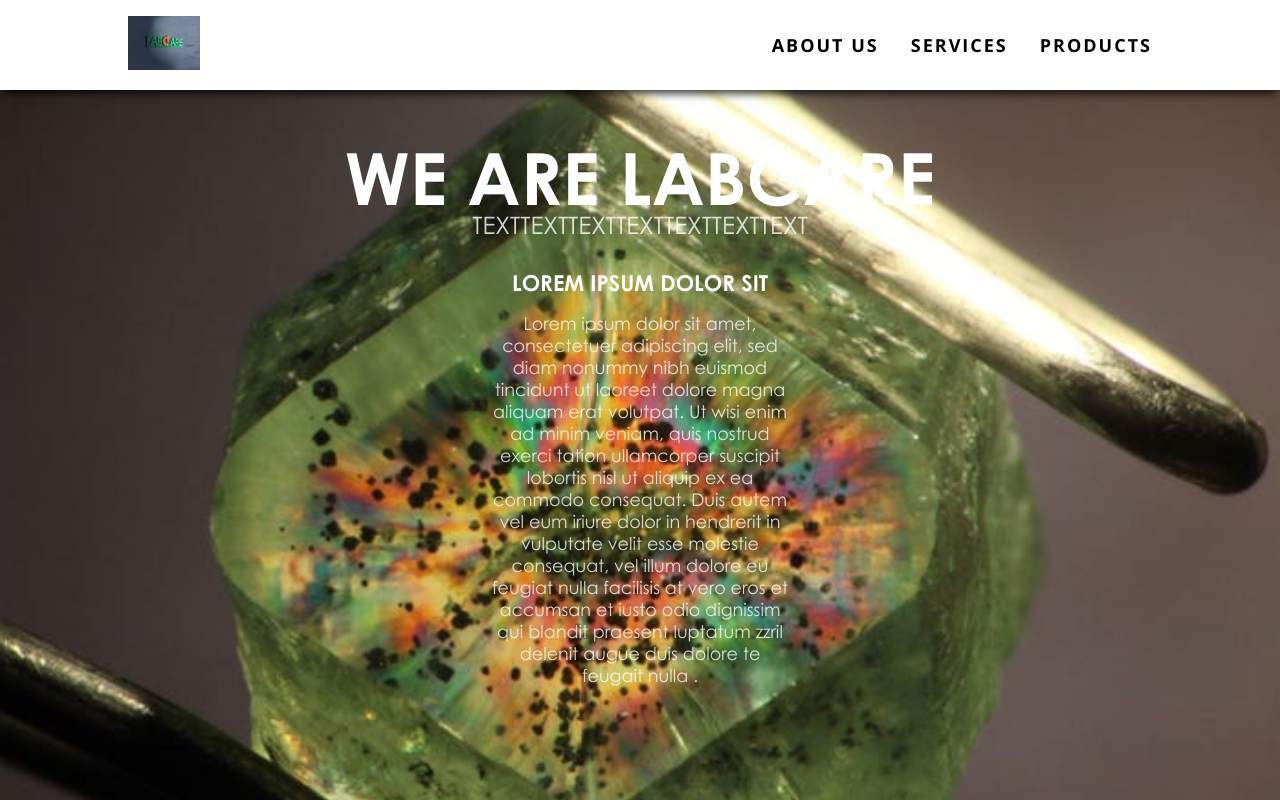
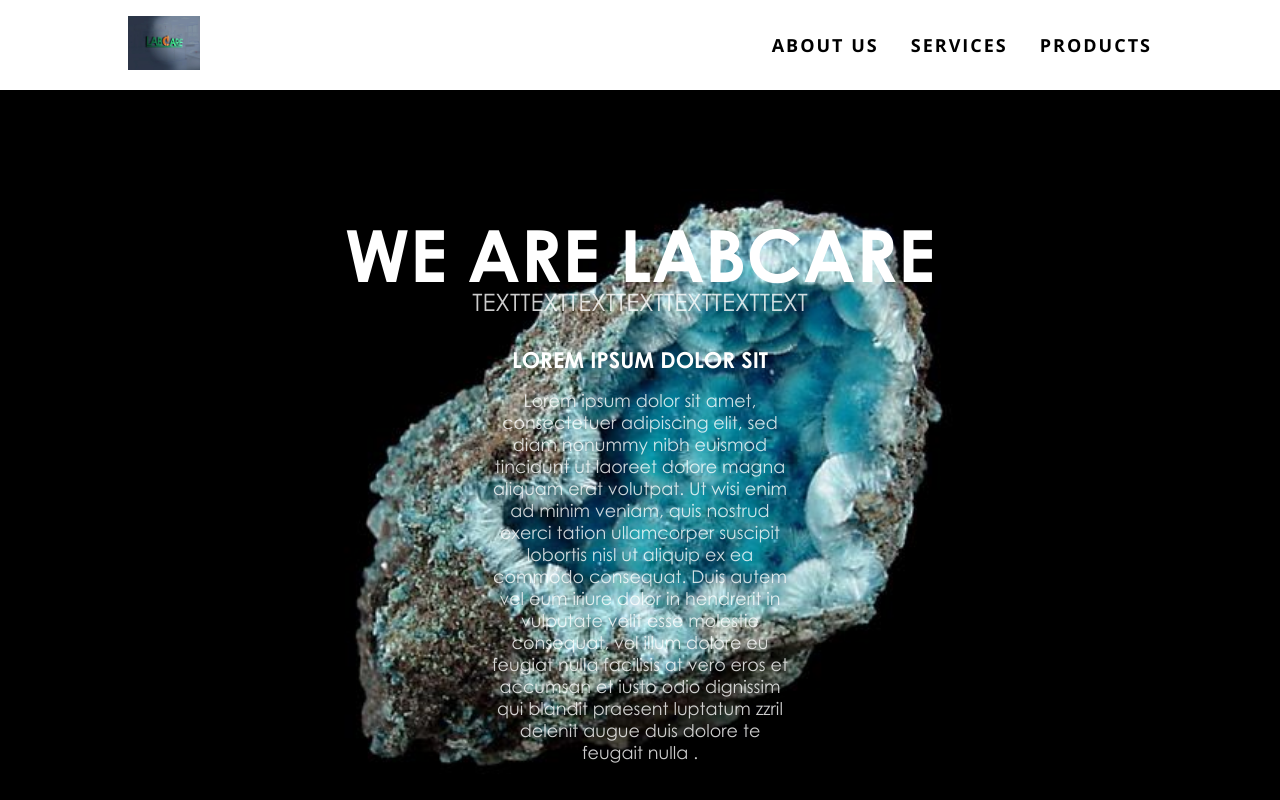
Before and after one commit to aramais21/labCare, a React (Create React App) app: page /about in a window 1280 px wide. Shown: the top 800 px of the page. Built offline with nearby package versions, Linux system fonts and the light colour scheme.

Commit message:
WhoWeAre update

```diff
--- a/src/pages/AboutUs/components/WhoWeAre/index.js
+++ b/src/pages/AboutUs/components/WhoWeAre/index.js
@@ -1,10 +1,12 @@
 import React from 'react';
 
+import mineral from '../../../../assets/mineral.jpg'
 import './style.css';
 
 const WhoWeAre = () => {
     return(
         <div className = 'whoWeAreMain'>
+            <img src = {mineral} className = 'mineralImg' />
             <div className = 'wrapper'>
                 <div className = 'mainText'>we are labcare</div>
                 <div className = 'secondaryText'>texttexttexttexttexttexttext</div>
--- a/src/pages/AboutUs/components/WhoWeAre/style.css
+++ b/src/pages/AboutUs/components/WhoWeAre/style.css
@@ -1,27 +1,33 @@
 .whoWeAreMain {
     position: relative;
     min-height: 50.25rem;
-    background-color:#080405;
-    background-attachment: fixed;
-    background-position: center;
-    background-repeat: no-repeat;
-    background-size: cover;
+    background-color:#000000;
     padding-top: 3.3125rem;
-    background-image: url('../../../../assets/microscopicStone.jpg');
+    overflow: hidden;
 }
-.leftTopImg {
+.mineralImg {
     position: absolute;
     left: 0;
+    right: 0;
+    bottom: 0;
     top: 0;
-    width: 100%;
-    z-index: 0;
+    margin: auto;
+    width: 50%;
 }
 .wrapper {
     max-width: 80rem;
     min-height: 50.25rem;
-    margin: 0 auto;
+    margin: auto;
     z-index: 1;
-
+    position: absolute;
+    left: 0;
+    right: 0;
+    bottom: 0;
+    top: 0;
+    display: flex;
+    flex-flow: column nowrap;
+    align-items: center;
+    justify-content: center;
 }
 .mainText {
     width: 100%;
```
